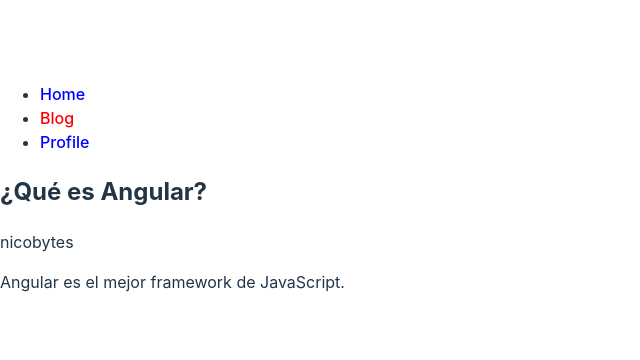
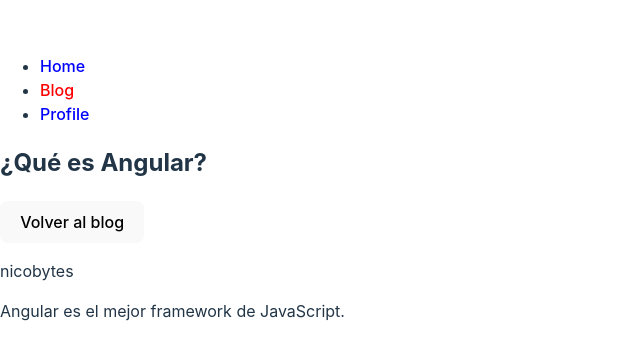
Before and after one commit to marigabirodcue/platzi-react-navegacion-con-react-router, a React (Vite) app: page /#/blog/que-es-angular in a window 1280 px wide. Shown: the part 212-572 px from the top of the page, without its empty margins (0-640 px from the left). Built offline with nearby package versions, Linux system fonts and the light colour scheme.

Commit message:
Implementando el botón del reverso al Blog para los diferentes paths del blog en TODO Machine app

```diff
--- a/src/BlogPage.jsx
+++ b/src/BlogPage.jsx
@@ -9,7 +9,7 @@
 
             <ul>
                 {blogdata.map(post => (
-                    <BlogLink post={post} />
+                    <BlogLink key={post.slug} post={post} />
                 ))}
             </ul>
         </>
--- a/src/BlogPost.jsx
+++ b/src/BlogPost.jsx
@@ -1,15 +1,21 @@
 import React from 'react';
-import { Link, useParams } from 'react-router-dom';
+import { useNavigate, useParams } from 'react-router-dom';
 import { blogdata } from './blogdata'
 
 function BlogPost() {
+    const navigate = useNavigate();
     const { slug } = useParams();
 
     const blogpost = blogdata.find(post => post.slug === slug);
 
+    const returnToBlog = () => {
+        navigate('/blog');
+    };
+
     return (
         <>
             <h2>{blogpost.title}</h2>
+            <button onClick={returnToBlog}>Volver al blog</button>
             <p>{blogpost.author}</p>
             <p>{blogpost.content}</p>
         </>
```
